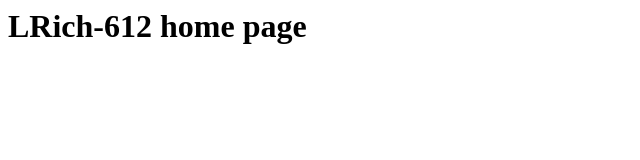
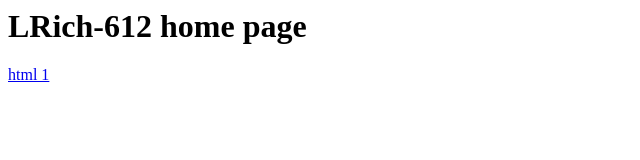
Before and after one commit to LRich-612/LRich-612.github.io, a plain HTML site: page index.html in a window 1280 px wide. Shown: the full height of the page, 0-640 px from the left. Drawn offline with Linux system fonts and the light colour scheme.

Commit message:
Update index.html

```diff
--- a/index.html
+++ b/index.html
@@ -1 +1,2 @@
 <h1>LRich-612 home page</h1>
+<a href="/html-mc/">html 1</a>
```
